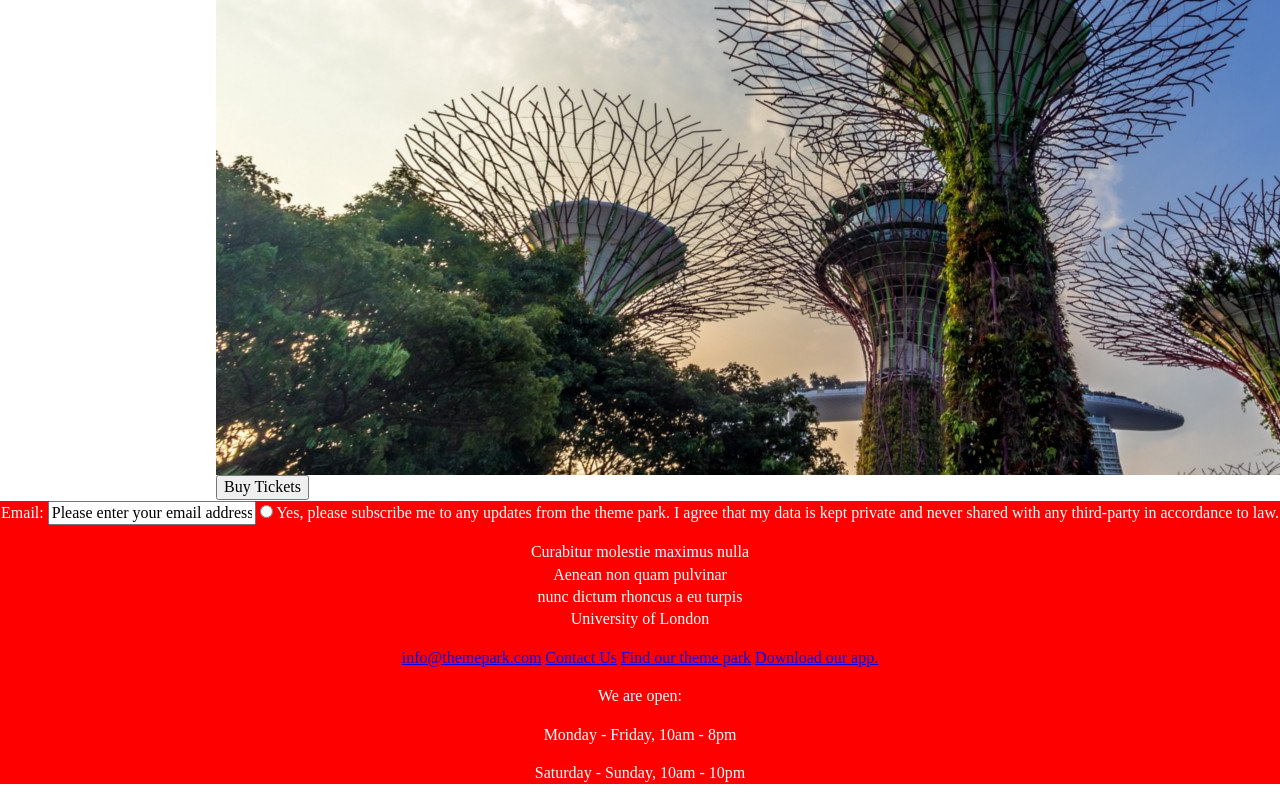
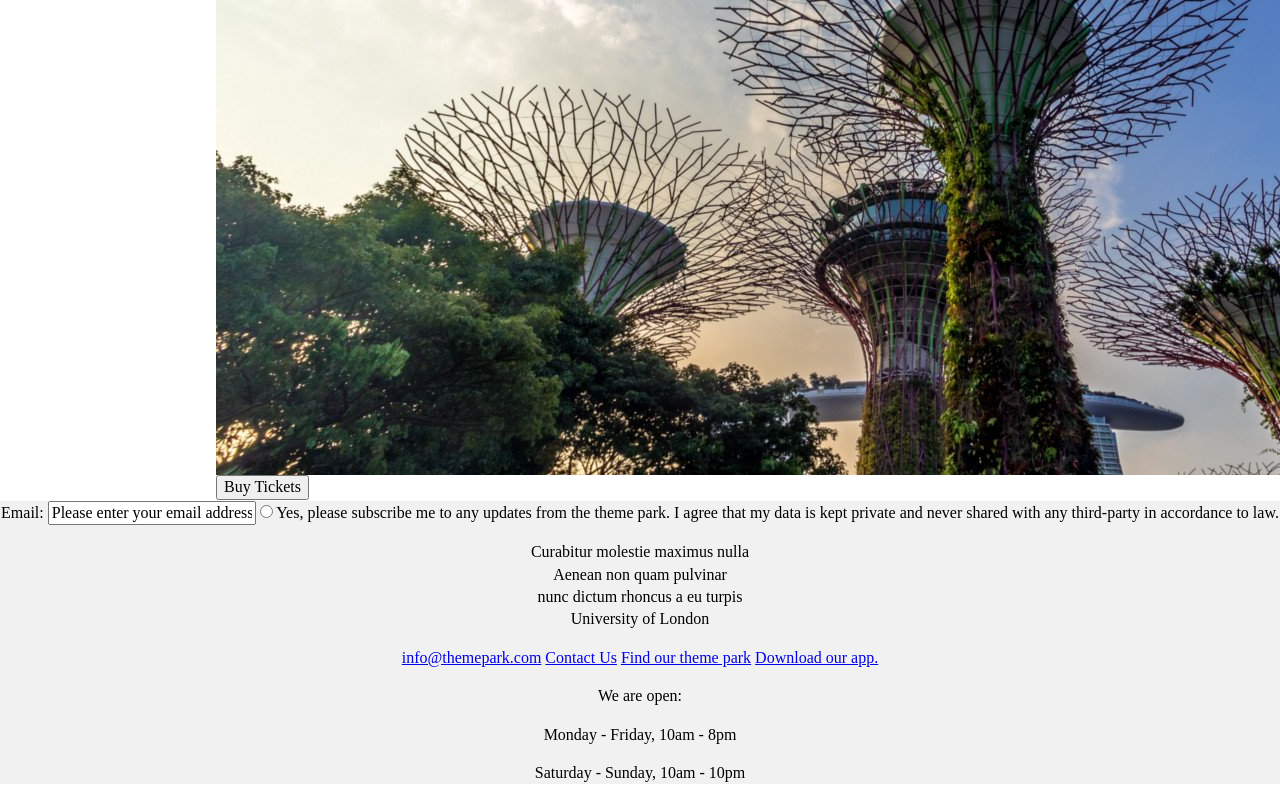
Before and after one commit to saintograph/cm1040-wd22, a plain HTML site: page index.html in a window 1280 px wide. Shown: the part 3195-3995 px from the top of the page. Drawn offline with Linux system fonts and the light colour scheme.

Commit message:
Updated footer colors.

```diff
--- a/css/main.css
+++ b/css/main.css
@@ -208,8 +208,8 @@ textarea {
       /*left: 0;
       bottom: 0;*/
       width: 100%;
-      background-color: red;
-      color: white;
+      background-color: #f1f1f1;
+      color: black;
       text-align: center;
     }
 
```
